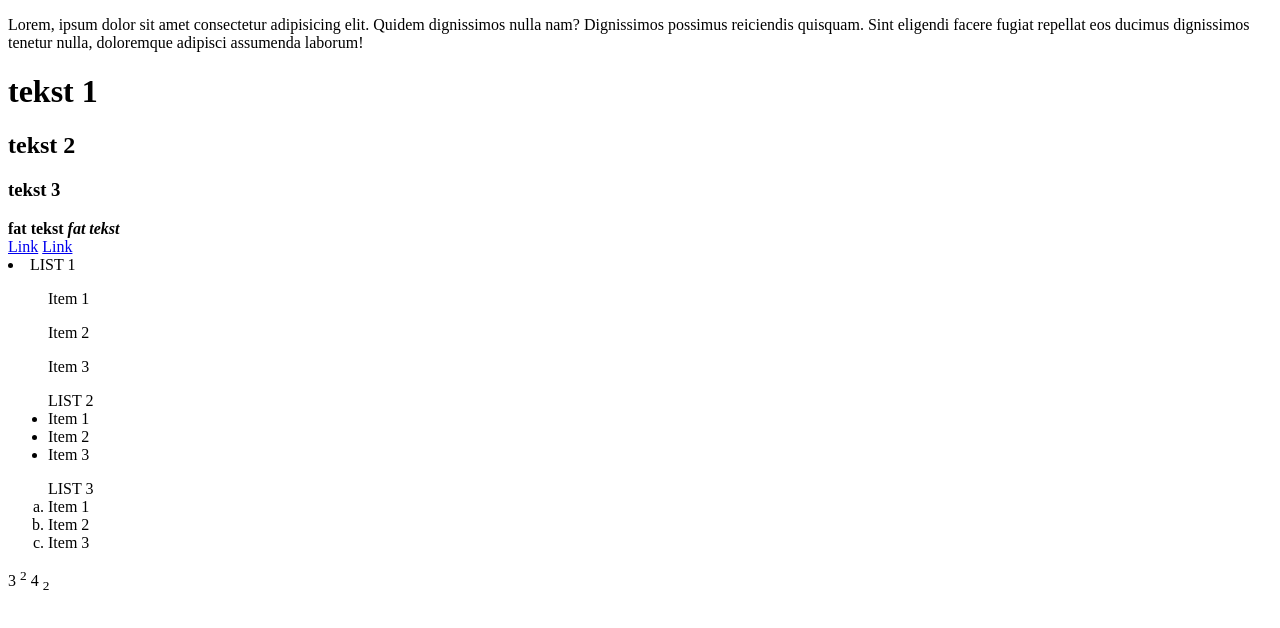
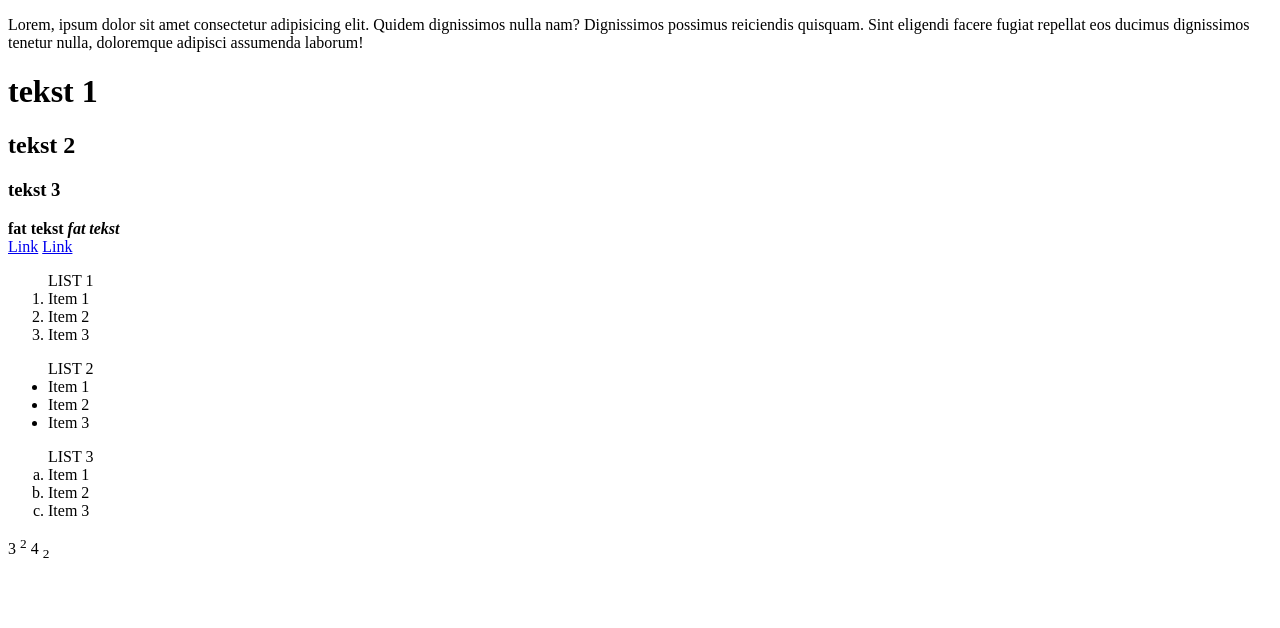
Before and after one commit to ssvetlani/forstady, a plain HTML site: page index.html in a window 1280 px wide. Drawn offline with Linux system fonts and the light colour scheme.

Commit message:
homework3

```diff
--- a/index.html
+++ b/index.html
@@ -32,17 +32,17 @@
     </div>
     <a href="index2.html">Link</a>
     <a href="#">Link</a>
-    <li> LIST 1
-        <ol>
+    <ol> LIST 1
+        <li>
             Item 1
-        </ol>
-        <ol>
+        </li>
+        <li>
             Item 2
-        </ol>
-        <ol>
+        </li>
+        <li>
             Item 3
-        </ol>
-    </li>
+        </li>
+    </ol>
     <ul>LIST 2
         <li>
             Item 1
```
